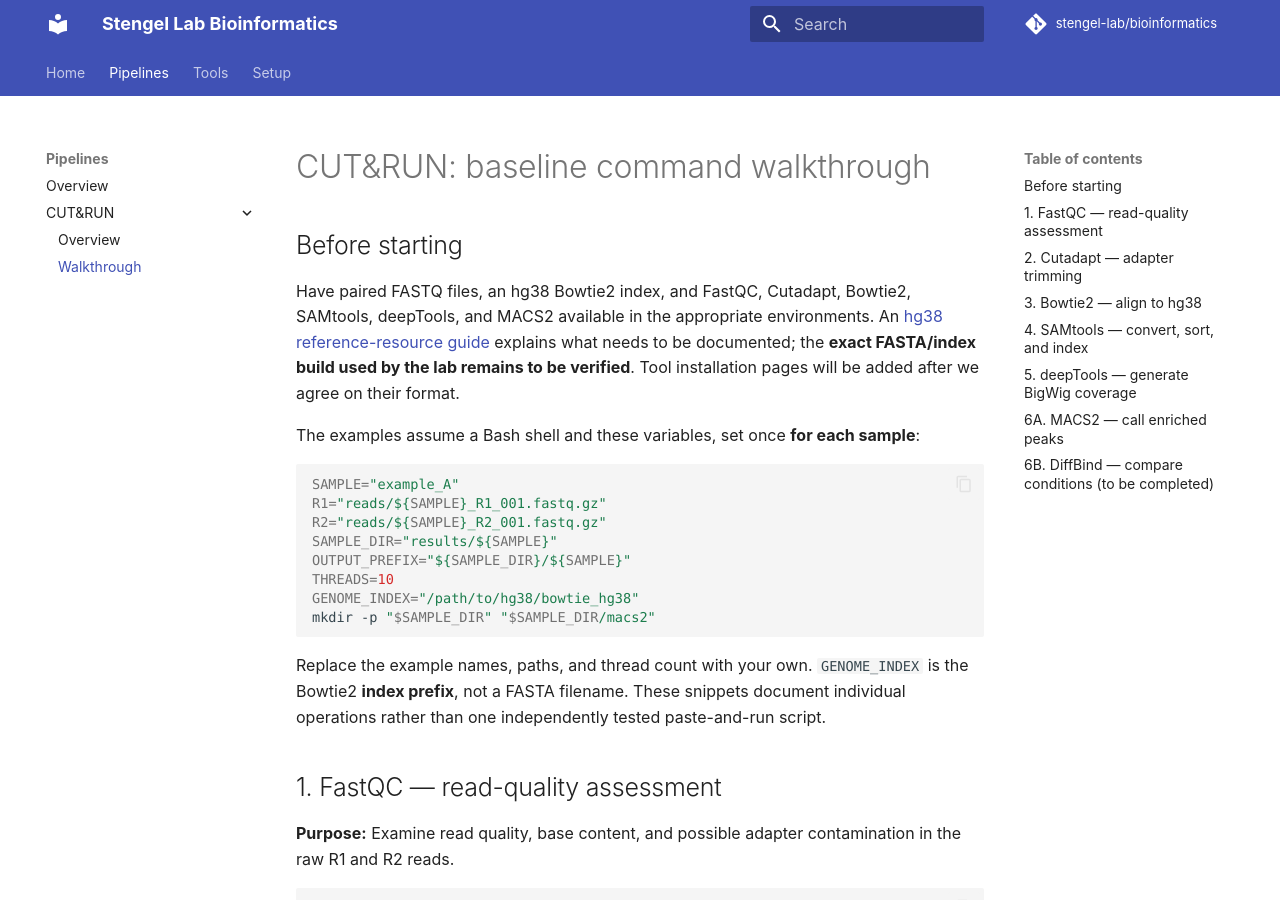
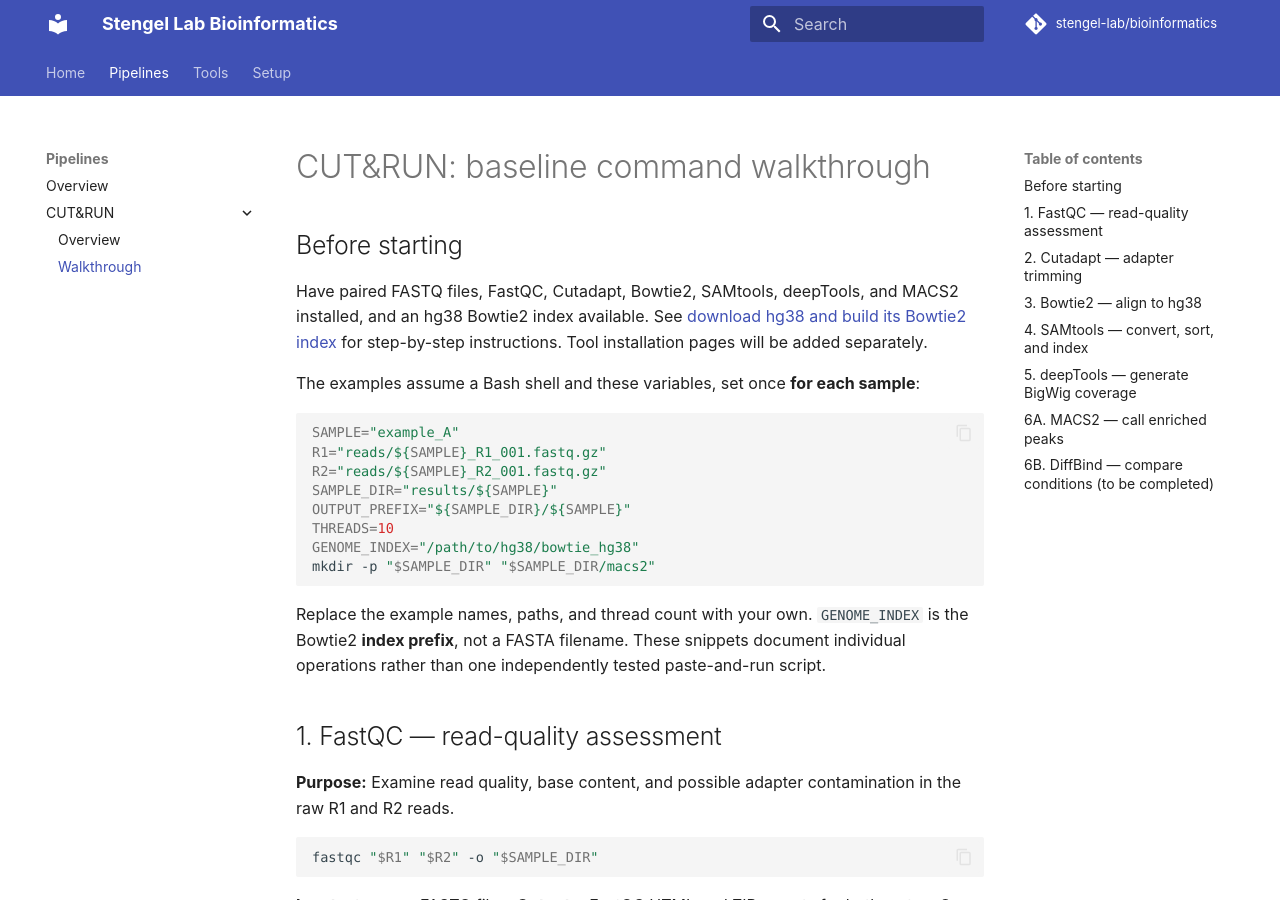
Before and after one commit to stengel-lab/bioinformatics, an MkDocs documentation site: the page built from docs/pipelines/cut-and-run/walkthrough.md, in a window 1280 px wide and 900 px high. Built offline with MkDocs 1.6.1 and Material for MkDocs 9.7.7, drawn with Linux system fonts in a browser that asks for light colours; comment, search, counter and statistics services are not loaded.

Commit message:
docs: link CUT&RUN prerequisites to reference setup guide

```diff
--- a/docs/pipelines/cut-and-run/walkthrough.md
+++ b/docs/pipelines/cut-and-run/walkthrough.md
@@ -2,7 +2,7 @@
 
 ## Before starting
 
-Have paired FASTQ files, an hg38 Bowtie2 index, and FastQC, Cutadapt, Bowtie2, SAMtools, deepTools, and MACS2 available in the appropriate environments. An [hg38 reference-resource guide](../../setup/references/hg38.md) explains what needs to be documented; the **exact FASTA/index build used by the lab remains to be verified**. Tool installation pages will be added after we agree on their format.
+Have paired FASTQ files, FastQC, Cutadapt, Bowtie2, SAMtools, deepTools, and MACS2 installed, and an hg38 Bowtie2 index available. See [download hg38 and build its Bowtie2 index](../../setup/references/hg38.md) for step-by-step instructions. Tool installation pages will be added separately.
 
 The examples assume a Bash shell and these variables, set once **for each sample**:
 
```
